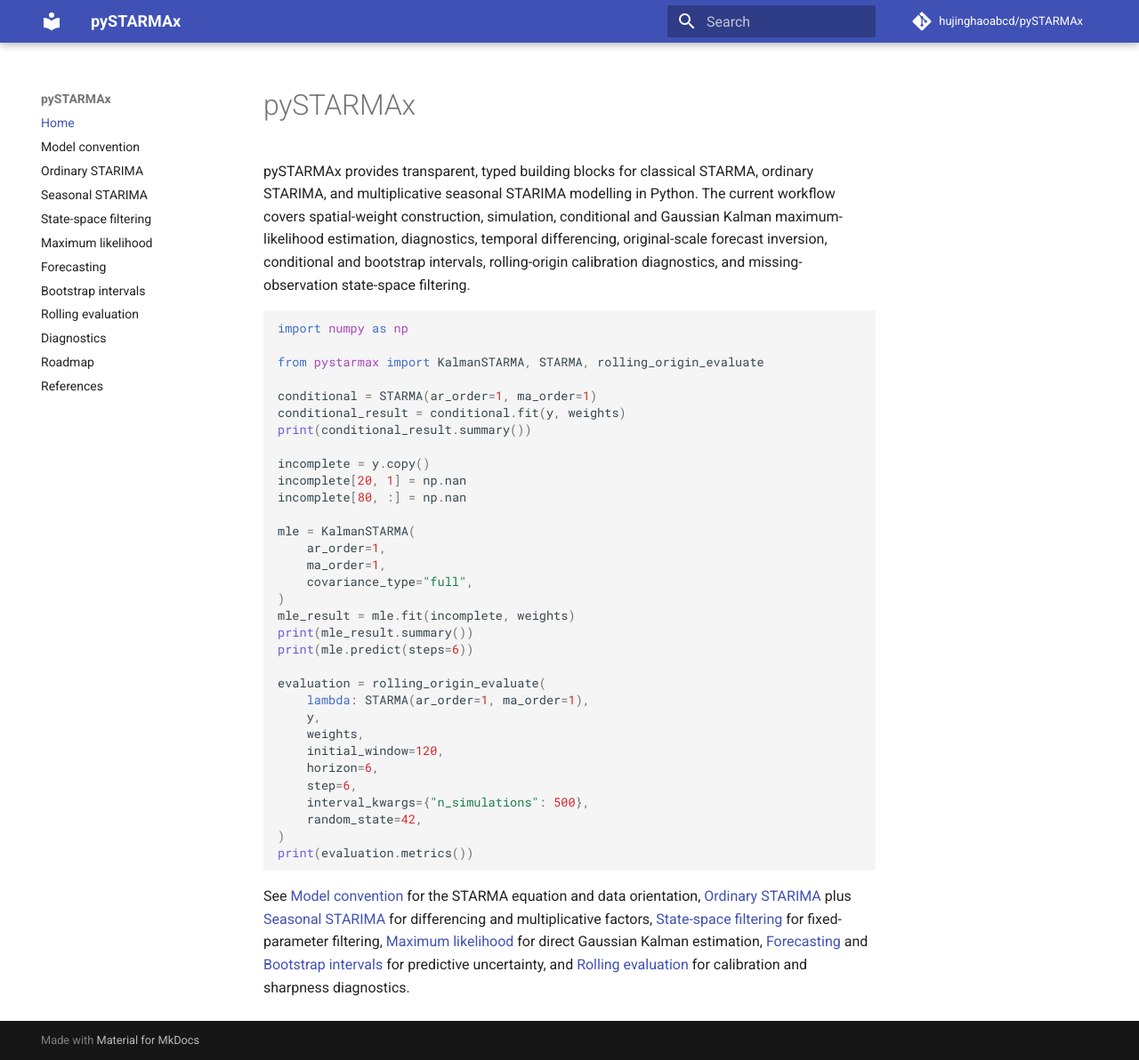
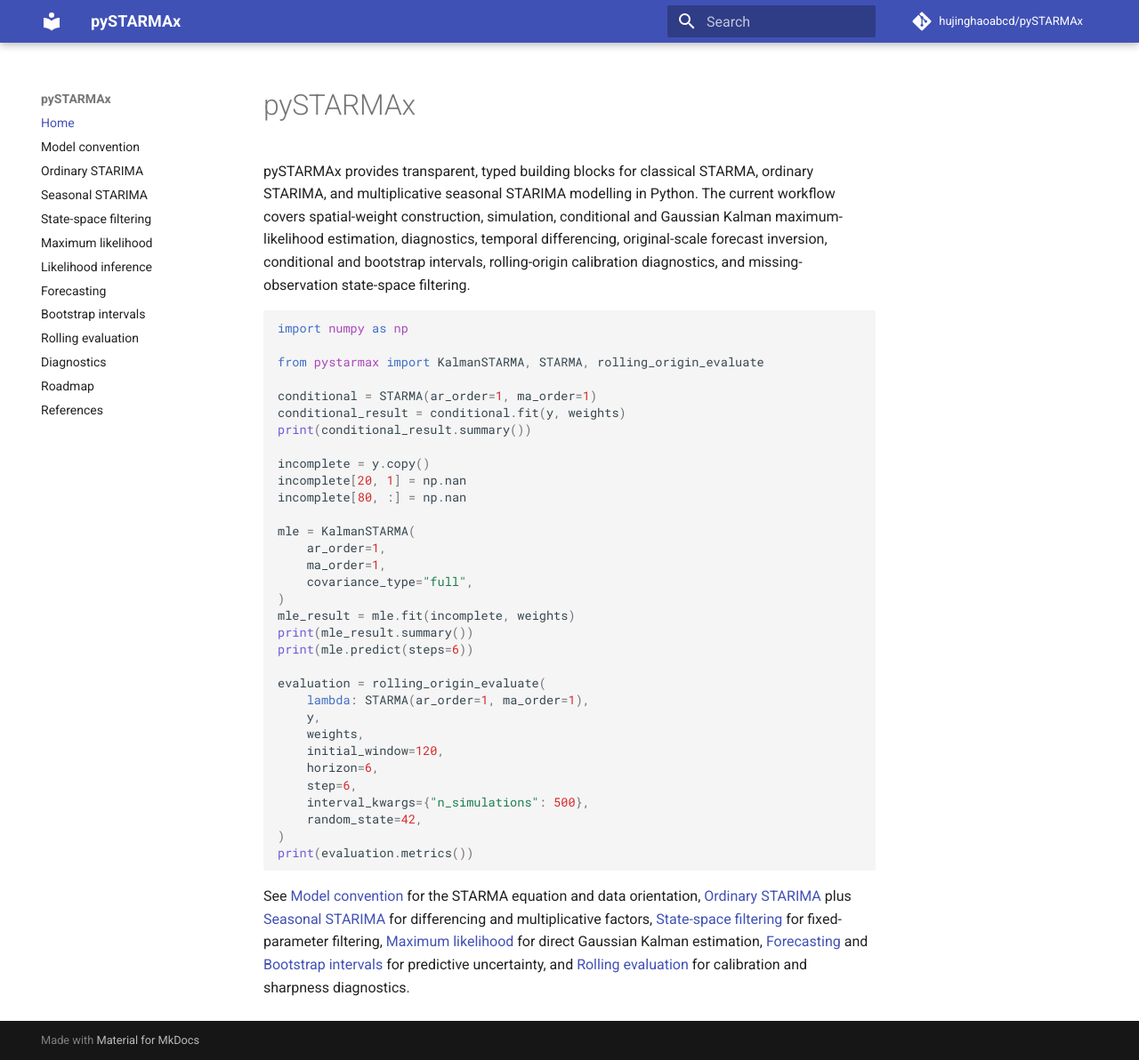
Before and after one commit to hujinghaoabcd/pySTARMAx, an MkDocs documentation site: the page built from docs/index.md, in a window 1280 px wide and 1192 px high. Shown: the whole window at 89% size. Built offline with MkDocs 1.6.1 and Material for MkDocs 9.7.7, drawn with Linux system fonts in a browser that asks for light colours; comment, search, counter and statistics services are not loaded.

Commit message:
Add likelihood inference to documentation navigation

```diff
--- a/mkdocs.yml
+++ b/mkdocs.yml
@@ -11,6 +11,7 @@
   - Seasonal STARIMA: seasonal.md
   - State-space filtering: state_space.md
   - Maximum likelihood: maximum_likelihood.md
+  - Likelihood inference: likelihood_inference.md
   - Forecasting: forecasting.md
   - Bootstrap intervals: bootstrap.md
   - Rolling evaluation: evaluation.md
```
